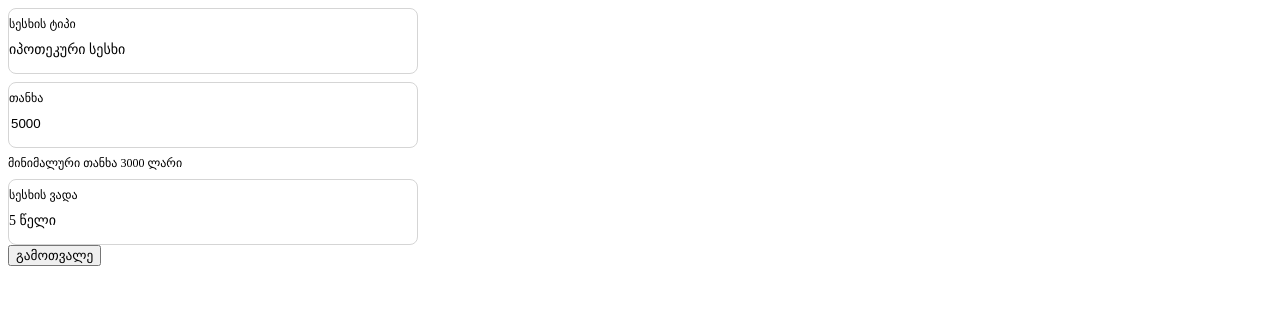
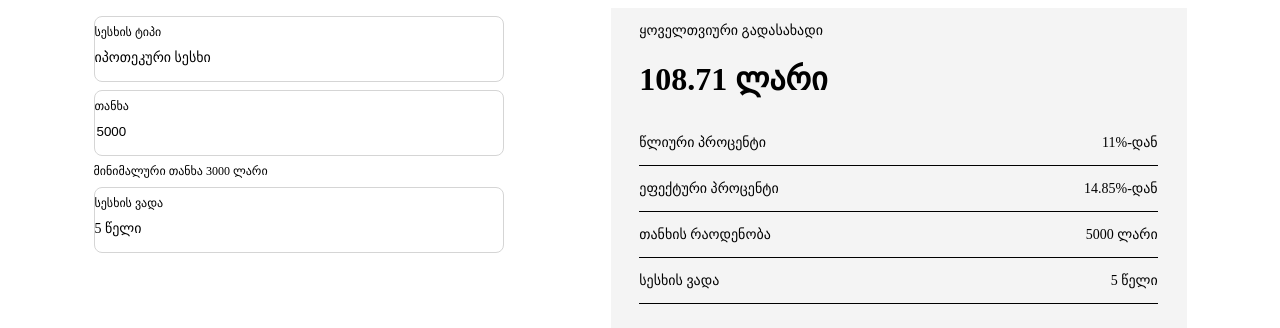
Before and after one commit to nikaareshidze/Loan-Calculator, a React (Vite) app: page / in a window 1280 px wide. Shown: the top 328 px of the page. Built offline with nearby package versions, Linux system fonts and the light colour scheme.

Commit message:
create PMT formula for final result. add UI components

```diff
--- a/src/App.tsx
+++ b/src/App.tsx
@@ -1,10 +1,13 @@
 import Form from "./components/form/Form";
+import Result from "./components/result/Result";
+import Container from "./components/Container";
 
 function App() {
   return (
-    <div>
+    <Container>
       <Form />
-    </div>
+      <Result />
+    </Container>
   );
 }
 
--- /dev/null
+++ b/src/components/Container.ts
@@ -0,0 +1,10 @@
+import styled from "styled-components";
+
+const Container = styled.div`
+  display: flex;
+  justify-content: space-around;
+  width: 1200px;
+  margin: auto;
+`;
+
+export default Container;
--- a/src/components/form/Form.tsx
+++ b/src/components/form/Form.tsx
@@ -19,13 +19,6 @@ function Form() {
       <LoanType />
       <LoanAmount />
       <LoanLength />
-      <button
-        onClick={() => {
-          console.log(loanAmount, loanLength, loanType);
-        }}
-      >
-        გამოთვალე
-      </button>
     </div>
   );
 }
--- /dev/null
+++ b/src/components/result/Result.tsx
@@ -0,0 +1,88 @@
+import Wrapper from "./Wrapper";
+import ResultTitle from "./ResultTitle";
+import ResultProperties from "./ResultProperties";
+import ResultDescription from "./ResultDescription";
+
+import { useSelector } from "react-redux";
+import { RootState } from "../../store/store";
+
+export default function Result() {
+  const loanAmount = useSelector(
+    (state: RootState) => state.formValues.loanAmount
+  );
+  const loanLength = useSelector(
+    (state: RootState) => state.formValues.loanLength
+  );
+  const loanType = useSelector((state: RootState) => state.formValues.loanType);
+
+  const loanLengthMonths =
+    loanType == "იპოთეკური სესხი" ? loanLength * 12 : loanLength;
+
+  const interestRatePerMonth = loanType == "იპოთეკური სესხი" ? 11 : 9;
+
+  function PMT(ir: number, np: number, pv: number, fv: number, type: number) {
+    /*
+     * ir   - interest rate per month
+     * np   - number of periods (months)
+     * pv   - present value
+     * fv   - future value
+     * type - when the payments are due:
+     *        0: end of the period, e.g. end of month (default)
+     *        1: beginning of period
+     */
+    var pmt, pvif;
+
+    fv || (fv = 0);
+    type || (type = 0);
+
+    if (ir === 0) return -(pv + fv) / np;
+
+    pvif = Math.pow(1 + ir, np);
+    pmt = (-ir * (pv * pvif + fv)) / (pvif - 1);
+
+    if (type === 1) pmt /= 1 + ir;
+
+    return pmt;
+  }
+
+  const payment = Math.abs(
+    PMT(
+      interestRatePerMonth / 100 / 12,
+      loanLengthMonths,
+      loanAmount,
+      0,
+      0
+    ).toFixed(2)
+  );
+
+  return (
+    <Wrapper>
+      <div style={{ width: "90%", margin: "auto" }}>
+        <ResultDescription>ყოველთვიური გადასახადი</ResultDescription>
+        <ResultTitle>{`${payment} ლარი`}</ResultTitle>
+        <ResultProperties>
+          <ResultDescription>წლიური პროცენტი</ResultDescription>
+          <ResultDescription>
+            {loanType == "იპოთეკური სესხი" ? "11%-დან" : "9%-იდან"}
+          </ResultDescription>
+        </ResultProperties>
+        <ResultProperties>
+          <ResultDescription>ეფექტური პროცენტი</ResultDescription>
+          <ResultDescription>
+            {loanType == "იპოთეკური სესხი" ? "14.85%-დან" : "18.5%-იდან"}
+          </ResultDescription>
+        </ResultProperties>
+        <ResultProperties>
+          <ResultDescription>თანხის რაოდენობა</ResultDescription>
+          <ResultDescription>{`${loanAmount} ლარი`}</ResultDescription>
+        </ResultProperties>
+        <ResultProperties>
+          <ResultDescription>სესხის ვადა</ResultDescription>
+          <ResultDescription>{`${loanLength} ${
+            loanType == "იპოთეკური სესხი" ? "წელი" : "თვე"
+          }`}</ResultDescription>
+        </ResultProperties>
+      </div>
+    </Wrapper>
+  );
+}
--- /dev/null
+++ b/src/components/result/ResultDescription.ts
@@ -0,0 +1,7 @@
+import styled from "styled-components";
+
+const ResultDescription = styled.p`
+  font-size: 14px;
+`;
+
+export default ResultDescription;
--- /dev/null
+++ b/src/components/result/ResultProperties.ts
@@ -0,0 +1,10 @@
+import styled from "styled-components";
+
+const ResultProperties = styled.div`
+  display: flex;
+  justify-content: space-between;
+
+  border-bottom: 1px solid black;
+`;
+
+export default ResultProperties;
--- /dev/null
+++ b/src/components/result/ResultTitle.ts
@@ -0,0 +1,7 @@
+import styled from "styled-components";
+
+const ResultTitle = styled.h1`
+  font-size: 32px;
+`;
+
+export default ResultTitle;
--- /dev/null
+++ b/src/components/result/Wrapper.ts
@@ -0,0 +1,9 @@
+import styled from "styled-components";
+
+const Wrapper = styled.div`
+  background-color: #f4f4f4;
+  width: 576px;
+  height: 430px;
+`;
+
+export default Wrapper;
```
